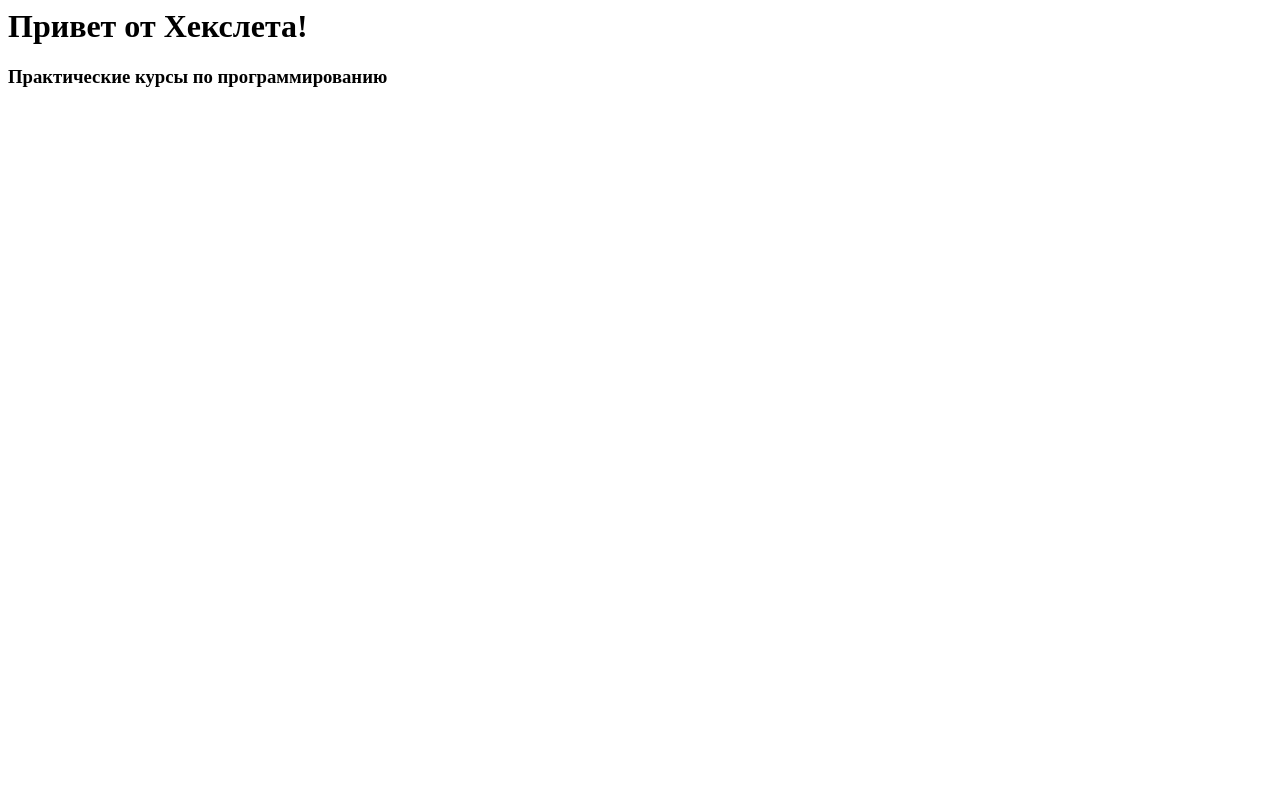
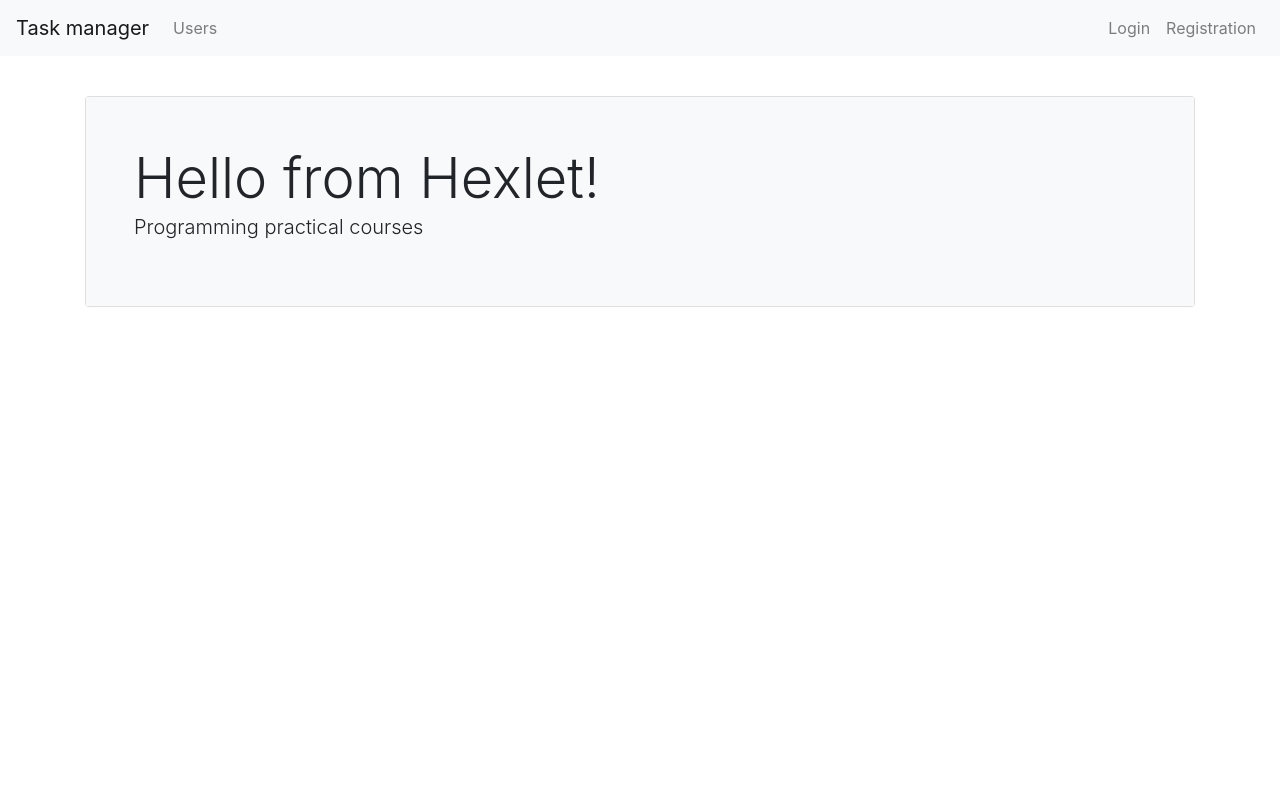
Before and after one commit to AlexVSSP/python-project-52, a Django app: page / in a window 1280 px wide. Run offline with Django 4.2, Linux system fonts and the light colour scheme; some libraries are stand-ins or nearby versions.

Commit message:
add main page template

```diff
--- a/task_manager/templates/index.html
+++ b/task_manager/templates/index.html
@@ -1,2 +1,47 @@
-<h1>Привет от Хекслета!</h1>
-<h3>Практические курсы по программированию</h3>
+<!DOCTYPE html>
+{% load bootstrap4 %}
+{% bootstrap_css %}
+{% bootstrap_javascript jquery=True %}
+{% load i18n %}
+
+<html lang="ru-ru">
+  <head>
+    <meta charset="UTF-8">
+    <title>Hexlet task manager</title>
+  </head>
+
+  <body class="d-flex flex-column min-vh-100">
+    <nav class="navbar navbar-expand-lg navbar-light bg-light mb-3">
+      <a class="navbar-brand" href="/">{% trans "Task manager" %}</a>
+
+      <div class="collapse navbar-collapse" id="navbarToggleExternalContent">
+
+        <ul class="navbar-nav mr-auto">
+          <li class="nav-item">
+            <a class="nav-link" href="/users/">{% trans "Users" %}</a>
+          </li>
+        </ul>
+
+        <ul class="navbar-nav">
+          <li class="nav-item">
+            <a class="nav-link" href="/login/">{% trans "Login" %}</a>
+          </li>
+          <li class="nav-item">
+            <a class="nav-link" href="/users/create/">{% trans "Registration" %}</a>
+          </li>
+        </ul>
+      </div>
+    </nav>
+
+    <div class="container wrapper flex-grow-1">
+      <h1 class="my-4"> </h1>
+
+    <div class="card">
+      <div class="card-body p-5 bg-light">
+        <div class="display-4">{% trans "Hello from Hexlet!" %}</div>
+          <p class="lead">{% trans "Programming practical courses" %}</p>
+      </div>
+    </div>
+    </div>
+  </body>
+</html>
```
